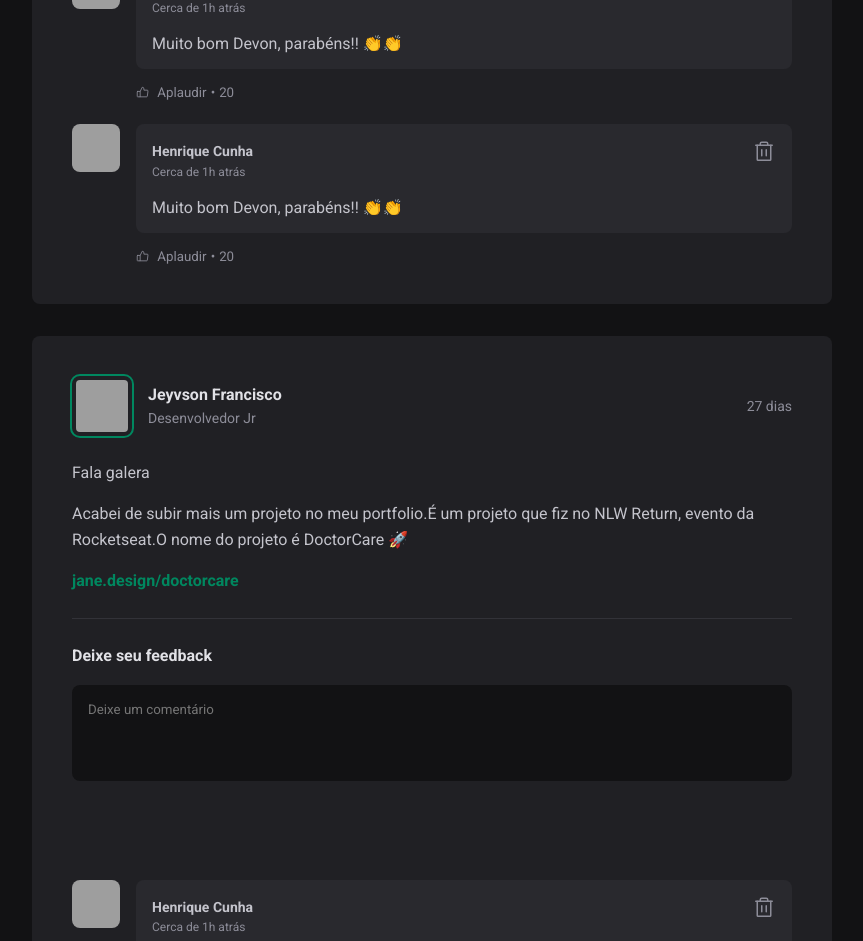
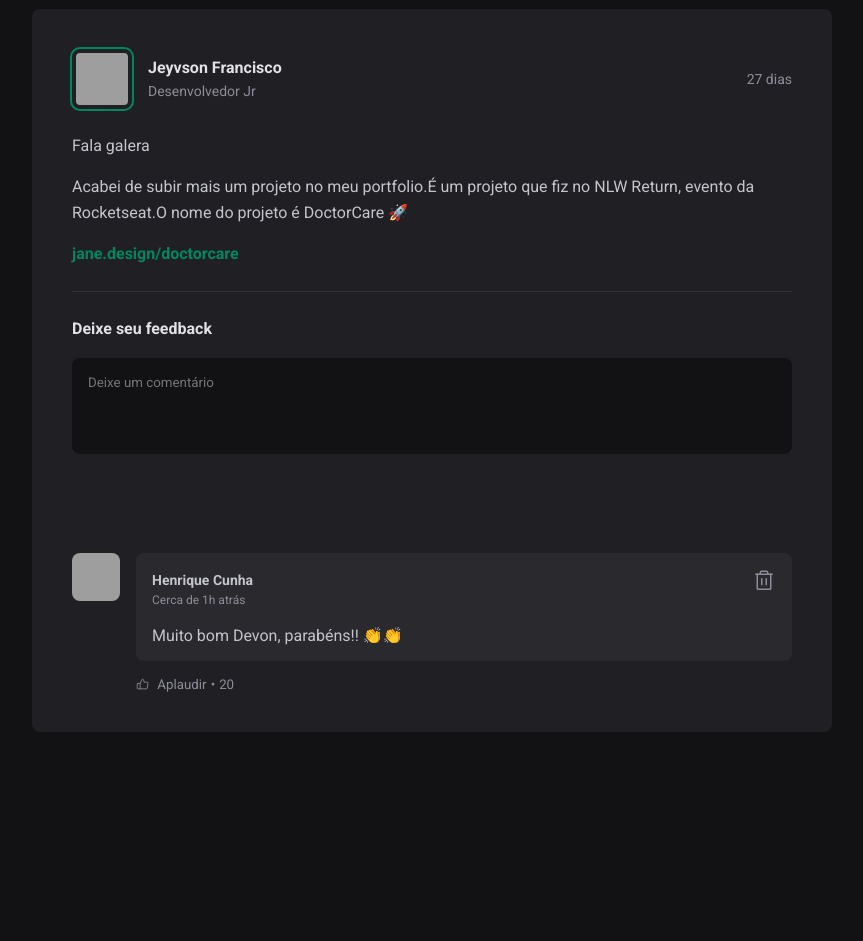
Before and after one commit to rickcunha05/comments, a React (Vite) app: page / in a window 1280 px wide. Shown: the part 851-1792 px from the top of the page, without its empty margins (352-1215 px from the left). After the commit the page ends 1615 px from the top, so only its background shows below. Built offline with nearby package versions, Linux system fonts and the light colour scheme; grey boxes are pictures that could not be loaded.

Commit message:
comments dinamic

```diff
--- a/src/components/Post/Post.jsx
+++ b/src/components/Post/Post.jsx
@@ -3,8 +3,15 @@ import ptBR from "date-fns/locale/pt-BR";
 import { Avatar } from "../Avatar/Avatar";
 import Comment from "../Comment/Comment";
 import styles from "./Post.module.css";
+import { useState } from "react";
 
 export default function Post({ author, publishedAt, content }) {
+  const [comments, setComments] = useState(["Post muito bacana, hein?!"]);
+  function handleCreateNewComment() {
+    event.preventDefault();
+
+    setComments([...comments, comments.length + 1]);
+  }
   const publishedDateFormatted = format(
     publishedAt,
     "d 'de' LLLL 'às' HH:mm'h'",
@@ -43,7 +50,7 @@ export default function Post({ author, publishedAt, content }) {
           }
         })}
       </div>
-      <form className={styles.commentForm}>
+      <form onSubmit={handleCreateNewComment} className={styles.commentForm}>
         <strong>Deixe seu feedback</strong>
         <textarea placeholder="Deixe um comentário" />
         <footer>
@@ -51,9 +58,9 @@ export default function Post({ author, publishedAt, content }) {
         </footer>
       </form>
       <div className={styles.commentList}>
-        <Comment />
-        <Comment />
-        <Comment />
+        {comments.map((comment) => {
+          return <Comment />;
+        })}
       </div>
     </article>
   );
```
